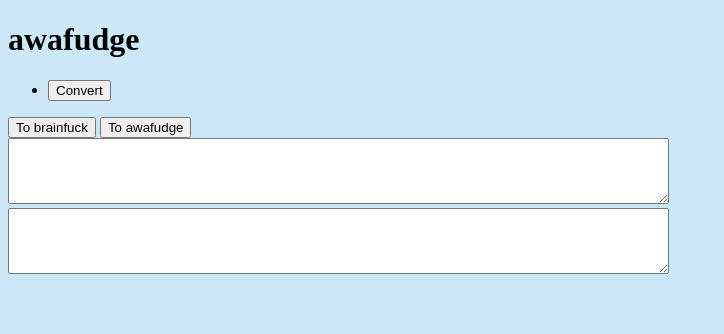
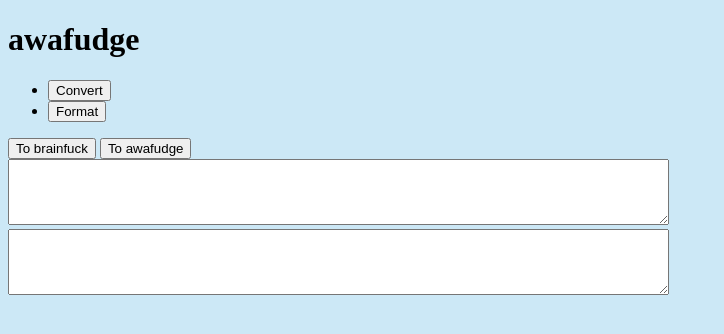
Before and after one commit to penbuvt/awafudge, a SvelteKit app in the folder packages/awafui/: page / in a window 1280 px wide. Shown: the top 334 px of the page, without its empty margins (0-724 px from the left). Built offline with nearby package versions, Linux system fonts and the light colour scheme.

Commit message:
Add Format tab
This is like the Convert tab, but from awafudge to awafudge.

```diff
--- a/packages/awafui/src/routes/+page.svelte
+++ b/packages/awafui/src/routes/+page.svelte
@@ -1,6 +1,7 @@
 <script lang="ts">
 	import TabBar, { type TabDescriptor } from "$lib/TabBar.svelte";
 	import ConvertPage from "$lib/pages/ConvertPage.svelte";
+	import FormatPage from "$lib/pages/FormatPage.svelte";
 
 	let activeTabId = $state('convert');
 
@@ -8,7 +9,11 @@
 		{
 			id: 'convert',
 			title: 'Convert',
-		}
+		},
+		{
+			id: 'format',
+			title: 'Format',
+		},
 	];
 
 	function onTabChange(tabId: string): void {
@@ -21,4 +26,6 @@
 <TabBar {tabs} {activeTabId} onChange={onTabChange} />
 {#if activeTabId === 'convert'}
 	<ConvertPage />
+{:else if activeTabId === 'format'}
+	<FormatPage />
 {/if}
```
